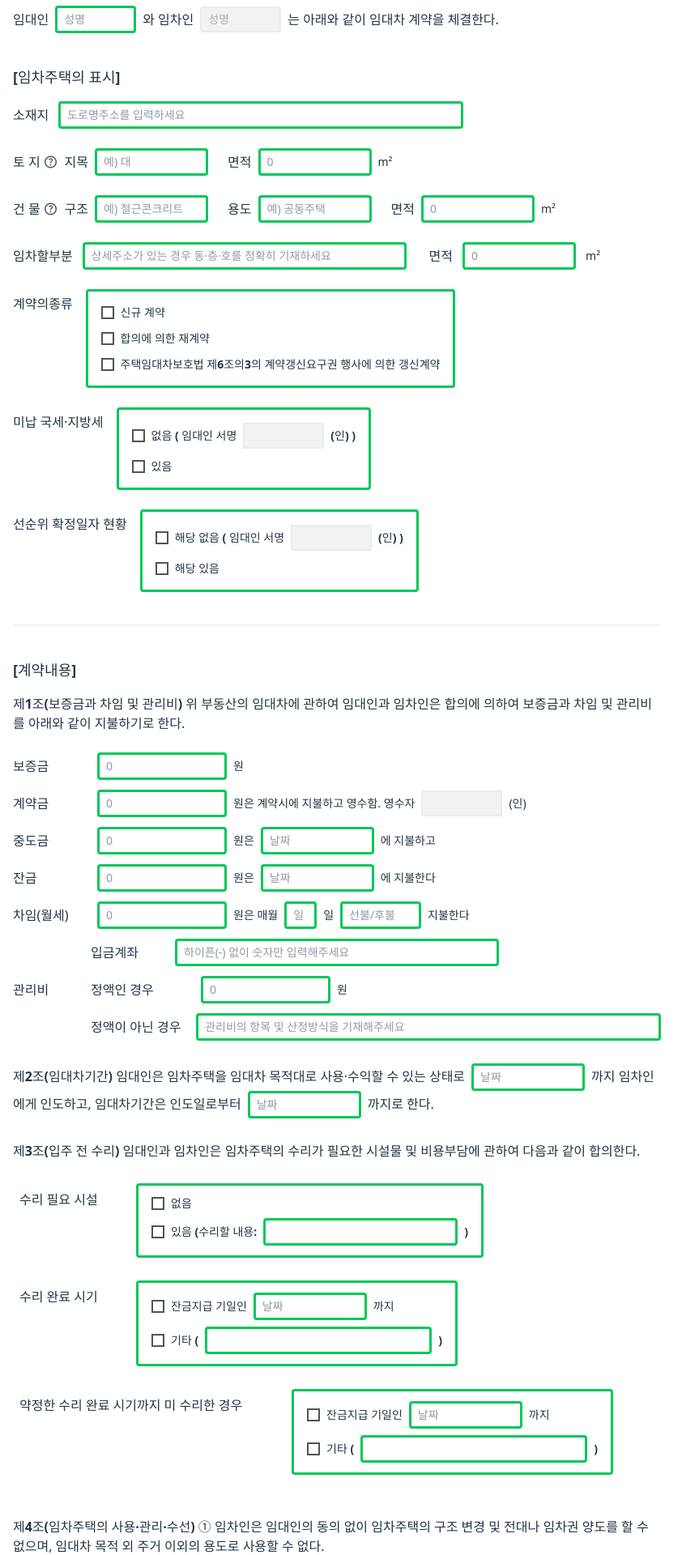
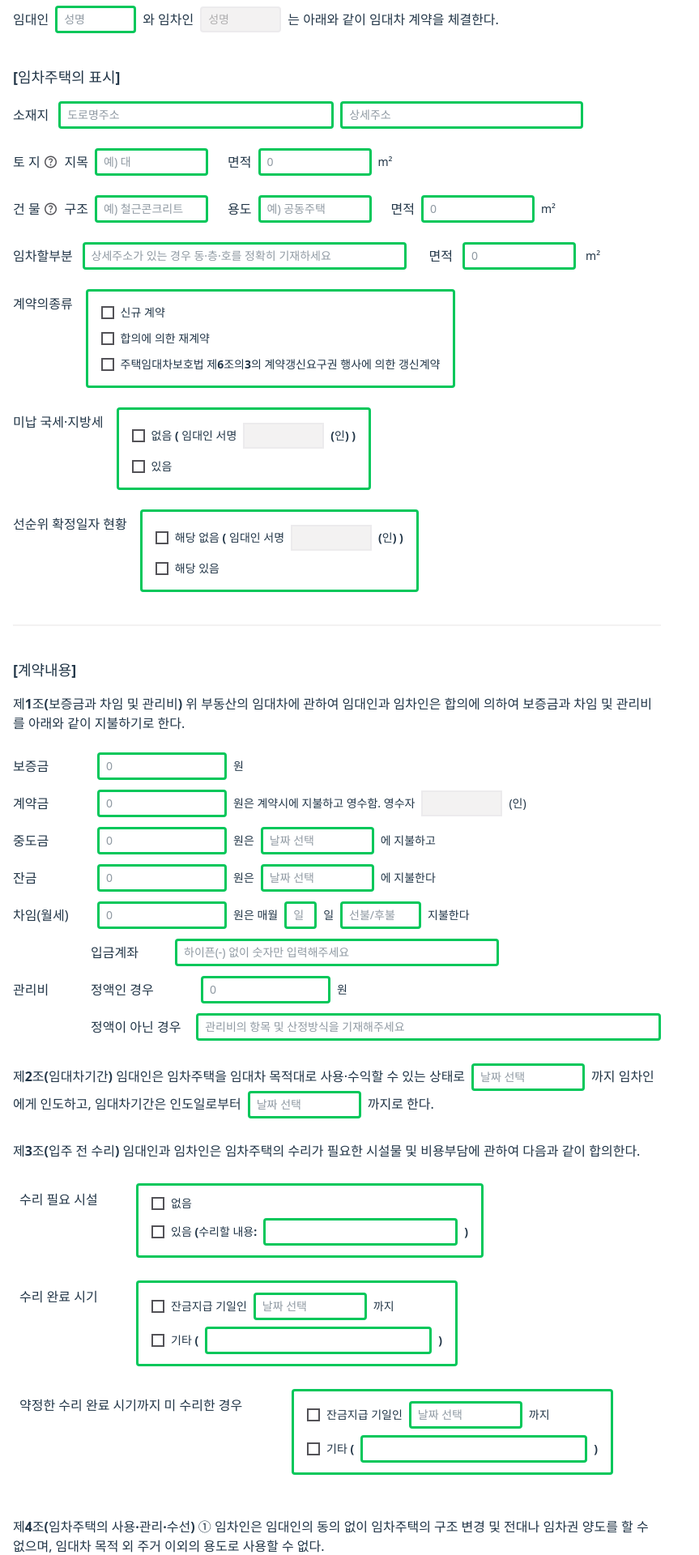
Before and after one commit to eosa1414/bang-jwo, a React (Vite) app in the folder front-end/: page /seller-contract-form in a window 1280 px wide. Shown: the part 600-2520 px from the top of the page at 81% size, without its empty margins (0-863 px from the left). Built offline with nearby package versions, Linux system fonts and the light colour scheme; a web font is replaced by a local one.

Commit message:
feat : kakao map으로 주소 검색, react 캘린더로 날짜 검색 기능 추가

```diff
--- a/front-end/index.html
+++ b/front-end/index.html
@@ -9,6 +9,7 @@
       href="https://fonts.googleapis.com/css2?family=Material+Symbols+Rounded:opsz,wght,FILL,GRAD@20..48,100..700,0..1,-50..200"
     />
     <title>블록체인으로 더 안전한 방줘</title>
+    <script src="https://t1.daumcdn.net/mapjsapi/bundle/postcode/prod/postcode.v2.js"></script>
   </head>
   <body>
     <div id="root"></div>
--- a/front-end/package.json
+++ b/front-end/package.json
@@ -14,8 +14,10 @@
     "@tanstack/react-query": "^5.69.0",
     "axios": "^1.8.4",
     "classnames": "^2.5.1",
+    "date-fns": "^4.1.0",
     "framer-motion": "^12.6.2",
     "react": "^19.0.0",
+    "react-datepicker": "^8.2.1",
     "react-dom": "^19.0.0",
     "react-router-dom": "^7.4.0",
     "react-signature-canvas": "^1.1.0-alpha.2",
--- a/front-end/src/App.tsx
+++ b/front-end/src/App.tsx
@@ -9,6 +9,7 @@ import RoomFind from "./pages/room-find/RoomFind";
 import TestButtonPage from "./pages/TestButtonPage";
 import SellerContract from "./features/contract/components/SellerContract";
 import SellerContractPage from "./features/contract/pages/SellerContractPage";
+import "react-datepicker/dist/react-datepicker.css";
 
 function App() {
   return (
--- a/front-end/src/features/contract/components/ContractBody.tsx
+++ b/front-end/src/features/contract/components/ContractBody.tsx
@@ -1,6 +1,7 @@
 import { useState } from "react";
 import EditableInputBox from "./EditableInputBox";
 import NoticeGray from "../../../components/notices/NoticeGray";
+import DatePickerInput from "./DatePickerInput";
 
 interface ContractBodyProps {
   receiptSignature: string | null;
@@ -19,19 +20,29 @@ const ContractBody = ({
   const [completionOption, setCompletionOption] = useState<
     "balance-day" | "custom" | null
   >(null);
-  const [completionDate, setCompletionDate] = useState("");
-  const [completionEtc, setCompletionEtc] = useState("");
-
   const [unrepairedOption, setUnrepairedOption] = useState<
     "balance-day" | "custom" | null
   >(null);
-  const [unrepairedDate, setUnrepairedDate] = useState("");
-  const [unrepairedEtc, setUnrepairedEtc] = useState("");
   const [lessorDuty, setLessorDuty] = useState("");
   const [lesseeDuty, setLesseeDuty] = useState("");
 
   const [showLessorNotice, setShowLessorNotice] = useState(false);
   const [showLesseeNotice, setShowLesseeNotice] = useState(false);
+
+  const [middleDate, setMiddleDate] = useState<Date | null>(null); // 중도금
+  const [balanceDate, setBalanceDate] = useState<Date | null>(null); // 잔금
+  const [leaseStartDate, setLeaseStartDate] = useState<Date | null>(null); // 임대 시작일
+  const [leaseEndDate, setLeaseEndDate] = useState<Date | null>(null); // 임대 종료일
+
+  const [repairCompletionDate, setRepairCompletionDate] = useState<Date | null>(
+    null
+  ); // 수리 완료 날짜
+  const [repairCustomEtc, setRepairCustomEtc] = useState(""); // 수리 완료 기타 내용
+
+  const [unrepairedDeadline, setUnrepairedDeadline] = useState<Date | null>(
+    null
+  ); // 미수리한 경우 날짜
+  const [unrepairedCustomEtc, setUnrepairedCustomEtc] = useState(""); // 미수리 기타 내용
 
   return (
     <div className="mt-10">
@@ -79,6 +90,7 @@ const ContractBody = ({
           <span className="text-sm font-medium">(인)</span>
         </div>
 
+        {/* 중도금 */}
         <div className="flex items-center gap-2">
           <span className="w-24 text-base font-medium">중도금</span>
           <EditableInputBox
@@ -88,15 +100,14 @@ const ContractBody = ({
             customWidth="w-[160px]"
           />
           <span className="text-sm font-medium">원은</span>
-          <EditableInputBox
-            value=""
-            onChange={() => {}}
-            placeholder="날짜"
-            customWidth="w-[140px]"
+          <DatePickerInput
+            selectedDate={middleDate}
+            onChange={(date) => setMiddleDate(date)}
           />
           <span className="text-sm font-medium">에 지불하고</span>
         </div>
 
+        {/* 잔금 */}
         <div className="flex items-center gap-2">
           <span className="w-24 text-base font-medium">잔금</span>
           <EditableInputBox
@@ -106,11 +117,9 @@ const ContractBody = ({
             customWidth="w-[160px]"
           />
           <span className="text-sm font-medium">원은</span>
-          <EditableInputBox
-            value=""
-            onChange={() => {}}
-            placeholder="날짜"
-            customWidth="w-[140px]"
+          <DatePickerInput
+            selectedDate={balanceDate}
+            onChange={(date) => setBalanceDate(date)}
           />
           <span className="text-sm font-medium">에 지불한다</span>
         </div>
@@ -179,23 +188,24 @@ const ContractBody = ({
           <span className="font-normal">
             임대인은 임차주택을 임대차 목적대로 사용·수익할 수 있는 상태로
           </span>
-          <EditableInputBox
-            value=""
-            onChange={() => {}}
-            placeholder="날짜"
-            customWidth="w-[140px] border-2 border-green px-2 py-1 mx-2"
+          <span className="inline-block ml-2">
+            <DatePickerInput
+              selectedDate={leaseStartDate}
+              onChange={(date) => setLeaseStartDate(date)}
             />
-          <span className="font-normal">
+          </span>
+          <span className="font-normal ml-2">
             까지 임차인에게 인도하고, 임대차기간은 인도일로부터
           </span>
-          <EditableInputBox
-            value=""
-            onChange={() => {}}
-            placeholder="날짜"
-            customWidth="w-[140px] border-2 border-green px-2 py-1 mx-2"
+          <span className="inline-block ml-2">
+            <DatePickerInput
+              selectedDate={leaseEndDate}
+              onChange={(date) => setLeaseEndDate(date)}
             />
-          <span className="font-normal">까지로 한다.</span>
+          </span>
+          <span className="font-normal ml-2">까지로 한다.</span>
         </p>
+
         <p className="mt-4 text-base font-bold">
           제3조(입주 전 수리){" "}
           <span className="font-normal">
@@ -265,14 +275,13 @@ const ContractBody = ({
           checked:bg-neutral-dark200 cursor-pointer"
               />
               잔금지급 기일인
-              <EditableInputBox
-                value={completionDate}
-                onChange={setCompletionDate}
-                placeholder="날짜"
-                customWidth="w-[140px]"
+              <DatePickerInput
+                selectedDate={repairCompletionDate}
+                onChange={(date) => setRepairCompletionDate(date)}
               />
               까지
             </label>
+
             <label className="flex items-center gap-2 text-sm font-bold cursor-pointer">
               <input
                 type="radio"
@@ -285,8 +294,8 @@ const ContractBody = ({
               />
               기타 (
               <EditableInputBox
-                value={completionEtc}
-                onChange={setCompletionEtc}
+                value={repairCustomEtc}
+                onChange={(val) => setRepairCustomEtc(val)}
                 placeholder=""
                 customWidth="w-[280px]"
               />
@@ -316,14 +325,13 @@ const ContractBody = ({
           checked:bg-neutral-dark200 cursor-pointer"
               />
               잔금지급 기일인
-              <EditableInputBox
-                value={unrepairedDate}
-                onChange={setUnrepairedDate}
-                placeholder="날짜"
-                customWidth="w-[140px]"
+              <DatePickerInput
+                selectedDate={unrepairedDeadline}
+                onChange={(date) => setUnrepairedDeadline(date)}
               />
               까지
             </label>
+
             <label className="flex items-center gap-2 text-sm font-bold cursor-pointer">
               <input
                 type="radio"
@@ -336,8 +344,8 @@ const ContractBody = ({
               />
               기타 (
               <EditableInputBox
-                value={unrepairedEtc}
-                onChange={setUnrepairedEtc}
+                value={unrepairedCustomEtc}
+                onChange={(val) => setUnrepairedCustomEtc(val)}
                 placeholder=""
                 customWidth="w-[280px]"
               />
@@ -345,6 +353,7 @@ const ContractBody = ({
             </label>
           </div>
         </div>
+
         {/* 제4조(임차주택의 사용·관리·수선) */}
         <div className="mt-10">
           <p className="text-base font-bold">
--- /dev/null
+++ b/front-end/src/features/contract/components/DatePickerInput.tsx
@@ -0,0 +1,27 @@
+import DatePicker from "react-datepicker";
+import { ko } from "date-fns/locale";
+
+interface DatePickerInputProps {
+  selectedDate: Date | null;
+  onChange: (date: Date | null) => void;
+  placeholder?: string;
+}
+
+const DatePickerInput = ({
+  selectedDate,
+  onChange,
+  placeholder = "날짜 선택",
+}: DatePickerInputProps) => {
+  return (
+    <DatePicker
+      selected={selectedDate}
+      onChange={onChange}
+      dateFormat="yyyy.MM.dd"
+      locale={ko}
+      placeholderText={placeholder}
+      className="px-2 py-1 text-sm font-medium border-3 rounded-sm outline-none transition-colors duration-150 border-green w-[140px] bg-white cursor-pointer"
+    />
+  );
+};
+
+export default DatePickerInput;
--- a/front-end/src/features/contract/components/HouseInfoSection.tsx
+++ b/front-end/src/features/contract/components/HouseInfoSection.tsx
@@ -5,6 +5,7 @@ import { useState } from "react";
 
 interface HouseInfoSectionProps {
   address: string;
+  detailAddress: string;
   landPurpose: string;
   landArea: string;
   buildingStructure: string;
@@ -25,8 +26,32 @@ interface HouseInfoSectionProps {
   openSignatureModal: (type: "unpaid" | "priority" | "receipt") => void;
 }
 
+declare global {
+  interface Window {
+    daum: {
+      Postcode: new (options: {
+        oncomplete: (data: DaumPostcodeData) => void;
+      }) => {
+        open(): void;
+      };
+    };
+  }
+}
+
+interface DaumPostcodeData {
+  roadAddress: string;
+  jibunAddress: string;
+  zonecode: string;
+  address: string;
+  addressType: "R" | "J";
+  buildingName: string;
+  apartment: "Y" | "N";
+  bname: string;
+}
+
 const HouseInfoSection = ({
   address,
+  detailAddress,
   landPurpose,
   landArea,
   buildingStructure,
@@ -45,18 +70,40 @@ const HouseInfoSection = ({
   const [showLandNotice, setShowLandNotice] = useState(false);
   const [showBuildingNotice, setShowBuildingNotice] = useState(false);
 
+  const openAddressSearch = () => {
+    new window.daum.Postcode({
+      oncomplete: function (data: DaumPostcodeData) {
+        const roadAddress = data.roadAddress;
+        onChange("address", roadAddress);
+      },
+    }).open();
+  };
+
   return (
     <div className="mt-10">
       <h3 className="text-lg font-extrabold">[임차주택의 표시]</h3>
+
+      {/* ✅ 소재지 입력창 */}
       <div className="mt-4 flex items-center gap-3">
         <span className="text-base font-medium whitespace-nowrap">소재지</span>
-        <EditableInputBox
-          value={address}
-          onChange={(val) => onChange("address", val)}
-          placeholder="도로명주소를 입력하세요"
-          maxLength={50}
-          customWidth="w-[500px]"
-        />
+        <div className="flex gap-2">
+          <div className="cursor-pointer" onClick={openAddressSearch}>
+            <EditableInputBox
+              value={address}
+              onChange={(val) => onChange("address", val)}
+              placeholder="도로명주소"
+              maxLength={50}
+              customWidth="w-[340px]"
+            />
+          </div>
+          <EditableInputBox
+            value={detailAddress}
+            onChange={(val) => onChange("detailAddress", val)}
+            placeholder="상세주소"
+            maxLength={50}
+            customWidth="w-[300px]"
+          />
+        </div>
       </div>
 
       <div className="mt-6 flex flex-col gap-3">
--- a/front-end/src/features/contract/components/SellerContract.tsx
+++ b/front-end/src/features/contract/components/SellerContract.tsx
@@ -31,6 +31,7 @@ const SellerContract = () => {
   const [receiptSignature, setReceiptSignature] = useState<string | null>(null);
 
   const [address, setAddress] = useState("");
+  const [detailAddress, setDetailAddress] = useState("");
   const [landPurpose, setLandPurpose] = useState("");
   const [landArea, setLandArea] = useState("");
   const [buildingStructure, setBuildingStructure] = useState("");
@@ -67,6 +68,7 @@ const SellerContract = () => {
         leaseDetail={leaseDetail}
         leaseArea={leaseArea}
         address={address}
+        detailAddress={detailAddress}
         landPurpose={landPurpose}
         landArea={landArea}
         buildingStructure={buildingStructure}
@@ -81,6 +83,7 @@ const SellerContract = () => {
             leaseDetail: setLeaseDetail,
             leaseArea: setLeaseArea,
             address: setAddress,
+            detailAddress: setDetailAddress,
             landPurpose: setLandPurpose,
             landArea: setLandArea,
             buildingStructure: setBuildingStructure,
--- a/front-end/src/features/contract/pages/SellerContractPage.tsx
+++ b/front-end/src/features/contract/pages/SellerContractPage.tsx
@@ -34,7 +34,7 @@ const SellerContractPage = () => {
             임시저장
           </Button>
           <Button size="medium" variant="point">
-            등록 완료
+            등록완료
           </Button>
         </div>
       </main>
```
Also changed, not shown: 1 other file (tests, documents, lock files or other folders). Lines whose indentation alone changed are shown as unchanged.
